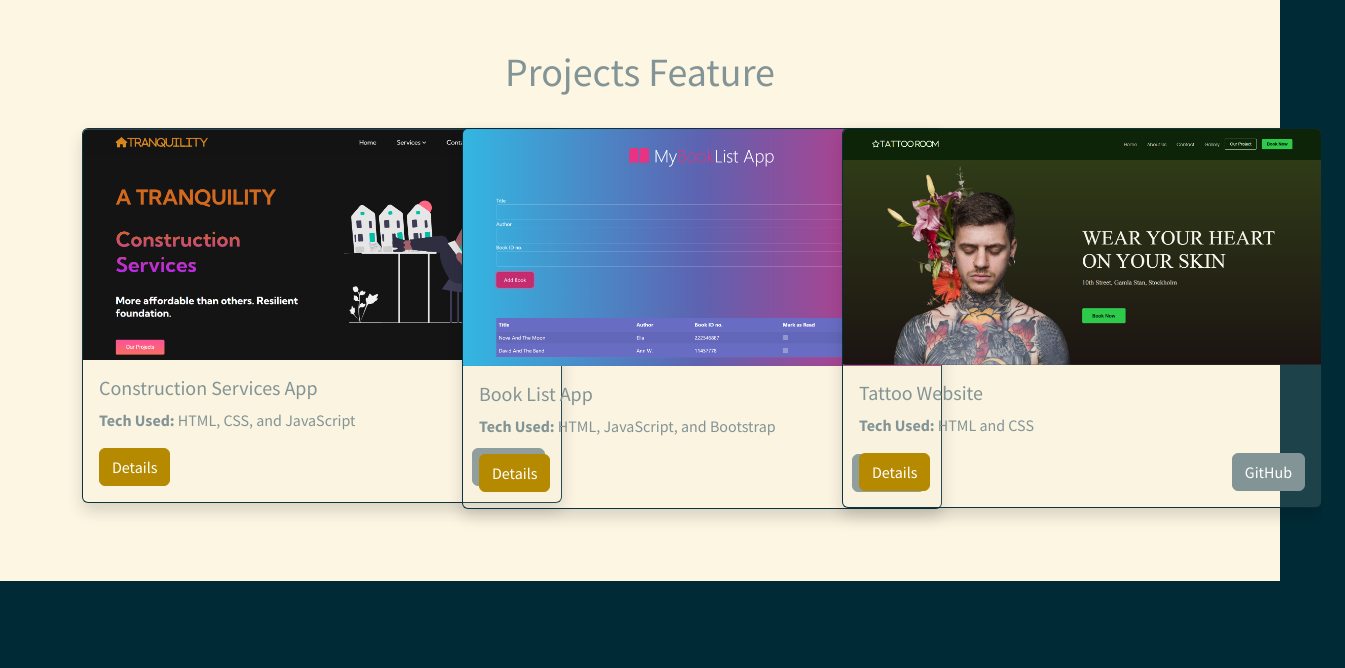
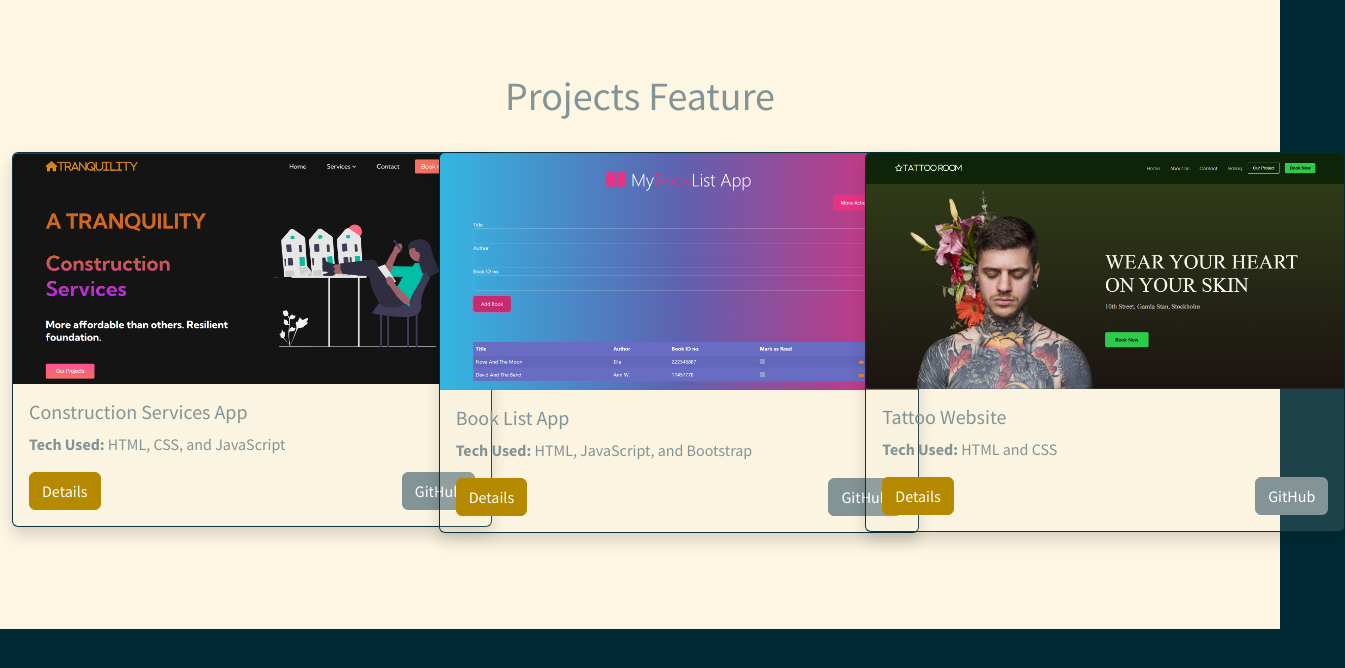
Before and after one commit to PseuDawncode/myreact, a React (Vite) app: page / in a window 1280 px wide. Shown: the top 668 px of the page, 1345 px wide, since content can reach past the window. Built offline with nearby package versions, Linux system fonts and the light colour scheme.

Commit message:
added fluid container

```diff
--- a/components/app.jsx
+++ b/components/app.jsx
@@ -5,7 +5,7 @@ import ProjectCard from './projectCard';
 function App() {
   return (
     <div className="py-5 bg-light">
-      <Container>
+      <Container fluid className="py-4">
         <Row className="justify-content-center">
           <Col xs={12} className="text-center mb-4">
             <h1>Projects Feature</h1>
```
